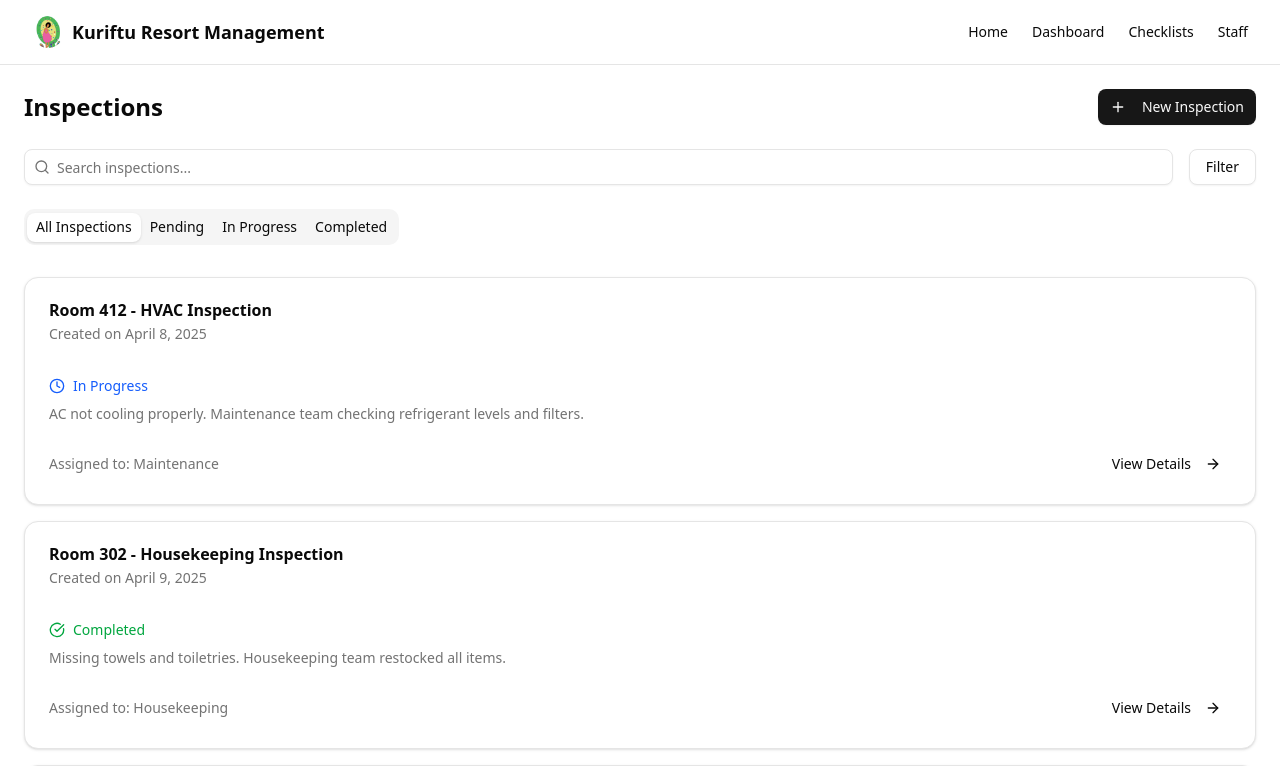
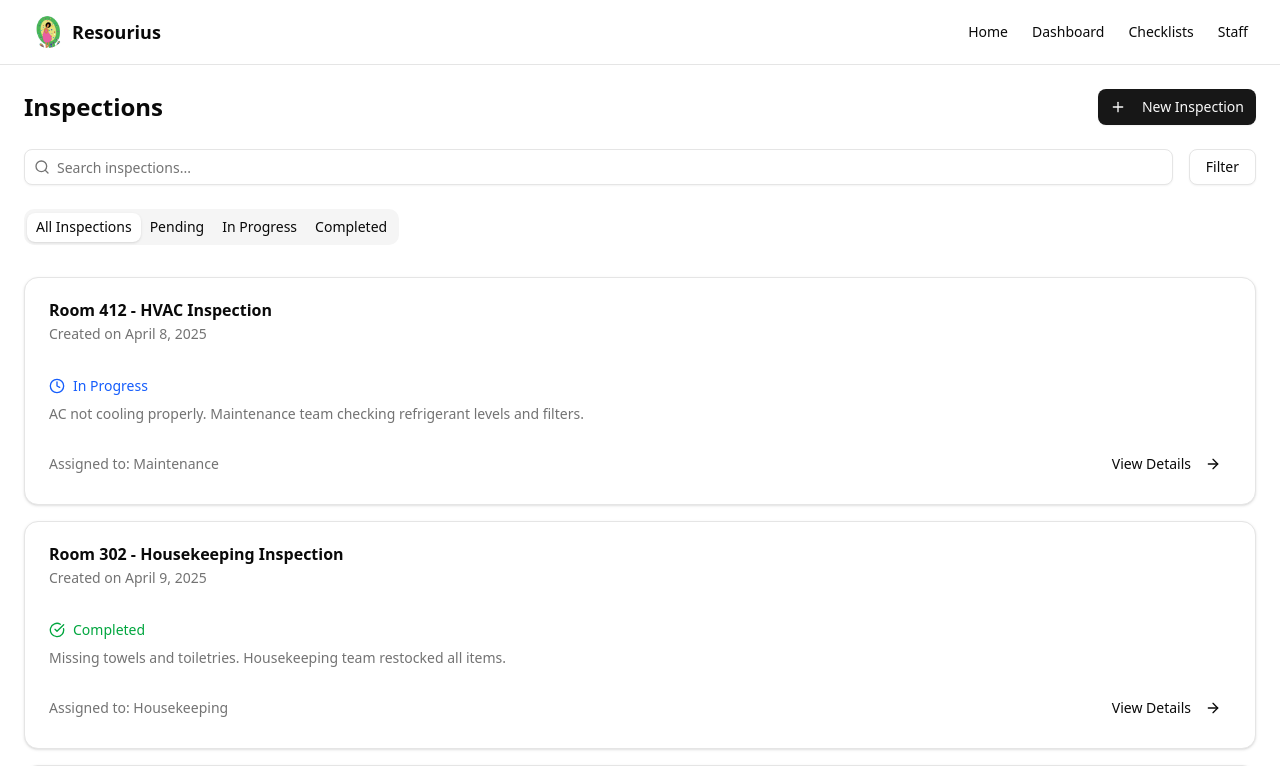
Before and after one commit to timid-zy/Hospitality-hackathon, a Next.js app in the folder frontend/: page /inspections in a window 1280 px wide. Shown: the top 766 px of the page. Built offline with nearby package versions, Linux system fonts and the light colour scheme.

Commit message:
name fixed

```diff
--- a/frontend/app/checklists/[id]/page.tsx
+++ b/frontend/app/checklists/[id]/page.tsx
@@ -109,7 +109,7 @@ export default function ChecklistDetailPage() {
           <Link href="/" className="flex items-center gap-2">
             <Home className="h-5 w-5" />
             <span className="text-lg font-semibold">
-              Kuriftu Resort Management
+              Resourius
             </span>
           </Link>
           <nav className="ml-auto flex gap-4 sm:gap-6">
--- a/frontend/app/checklists/page.tsx
+++ b/frontend/app/checklists/page.tsx
@@ -12,7 +12,7 @@ export default function ChecklistsPage() {
         <div className="container flex h-16 items-center px-4 sm:px-6 lg:px-8">
           <Link href="/" className="flex items-center gap-2">
             <Home className="h-5 w-5" />
-            <span className="text-lg font-semibold">Kuriftu Resort Management</span>
+            <span className="text-lg font-semibold">Resourius</span>
           </Link>
           <nav className="ml-auto flex gap-4 sm:gap-6">
             <Link href="/" className="text-sm font-medium transition-colors hover:text-primary">
--- a/frontend/app/dashboard/managers/page.tsx
+++ b/frontend/app/dashboard/managers/page.tsx
@@ -17,7 +17,7 @@ export default function DashboardPage() {
         <div className="container flex h-16 items-center px-4 sm:px-6 lg:px-8">
           <Link href="/" className="flex items-center gap-2">
             <Home className="h-5 w-5" />
-            <span className="text-lg font-semibold">Kuriftu Resort Management</span>
+            <span className="text-lg font-semibold">Resourius</span>
           </Link>
           <nav className="ml-auto flex gap-4 sm:gap-6">
             <Link href="/" className="text-sm font-medium transition-colors hover:text-primary">
--- a/frontend/app/dashboard/staff/page.tsx
+++ b/frontend/app/dashboard/staff/page.tsx
@@ -12,7 +12,7 @@ export default function StaffPage() {
         <div className="container flex h-16 items-center px-4 sm:px-6 lg:px-8">
           <Link href="/" className="flex items-center gap-2">
             <Home className="h-5 w-5" />
-            <span className="text-lg font-semibold">Kuriftu Resort Management</span>
+            <span className="text-lg font-semibold">Resourius</span>
           </Link>
           <nav className="ml-auto flex gap-4 sm:gap-6">
             <Link href="/" className="text-sm font-medium transition-colors hover:text-primary">
--- a/frontend/app/inspections/new/page.tsx
+++ b/frontend/app/inspections/new/page.tsx
@@ -68,7 +68,7 @@ export default function NewInspectionPage() {
         <div className="container flex h-16 items-center px-4 sm:px-6 lg:px-8">
           <Link href="/" className="flex items-center gap-2">
             <Home className="h-5 w-5" />
-            <span className="text-lg font-semibold">Kuriftu Resort Management</span>
+            <span className="text-lg font-semibold">Resourius</span>
           </Link>
           <nav className="ml-auto flex gap-4 sm:gap-6">
             <Link href="/" className="text-sm font-medium transition-colors hover:text-primary">
--- a/frontend/app/inspections/page.tsx
+++ b/frontend/app/inspections/page.tsx
@@ -20,8 +20,8 @@ export default function InspectionsPage() {
           <Link href="/" className="flex items-center gap-2">
             <img src={image.src} alt="Kuriftu Logo" className="h-8 w-8 rounded-full" />
             {/* <Home className="h-8 w-8 text-primary" /> */}
-            {/* <span className="text-lg font-semibold">Kuriftu Resort Management</span> */}
-            <span className="text-lg font-semibold">Kuriftu Resort Management</span>
+            {/* <span className="text-lg font-semibold">Resourius</span> */}
+            <span className="text-lg font-semibold">Resourius</span>
           </Link>
           <nav className="ml-auto flex gap-4 sm:gap-6">
             <Link href="/" className="text-sm font-medium transition-colors hover:text-primary">
--- a/frontend/app/page.tsx
+++ b/frontend/app/page.tsx
@@ -8,7 +8,7 @@ export default function HomePage() {
     <div className="flex min-h-screen flex-col">
       <header className="border-b">
         <div className="container flex h-16 items-center px-4 sm:px-6 lg:px-8">
-          <h1 className="text-lg font-semibold">Kuriftu Resort Management</h1>
+          <h1 className="text-lg font-semibold">Resourius</h1>
           <nav className="ml-auto flex gap-4 sm:gap-6">
             <Link href="/" className="text-sm font-medium transition-colors hover:text-primary">
               Dashboard
--- a/frontend/app/staff/[id]/page.tsx
+++ b/frontend/app/staff/[id]/page.tsx
@@ -92,7 +92,7 @@ export default function StaffDetailPage() {
           <Link href="/" className="flex items-center gap-2">
             <Home className="h-5 w-5" />
             <span className="text-lg font-semibold">
-              Kuriftu Resort Management
+              Resourius
             </span>
           </Link>
           <nav className="ml-auto flex gap-4 sm:gap-6">
--- a/frontend/app/staff/page.tsx
+++ b/frontend/app/staff/page.tsx
@@ -12,7 +12,7 @@ export default function StaffPage() {
         <div className="container flex h-16 items-center px-4 sm:px-6 lg:px-8">
           <Link href="/" className="flex items-center gap-2">
             <Home className="h-5 w-5" />
-            <span className="text-lg font-semibold">Kuriftu Resort Management</span>
+            <span className="text-lg font-semibold">Resourius</span>
           </Link>
           <nav className="ml-auto flex gap-4 sm:gap-6">
             <Link href="/" className="text-sm font-medium transition-colors hover:text-primary">
```
